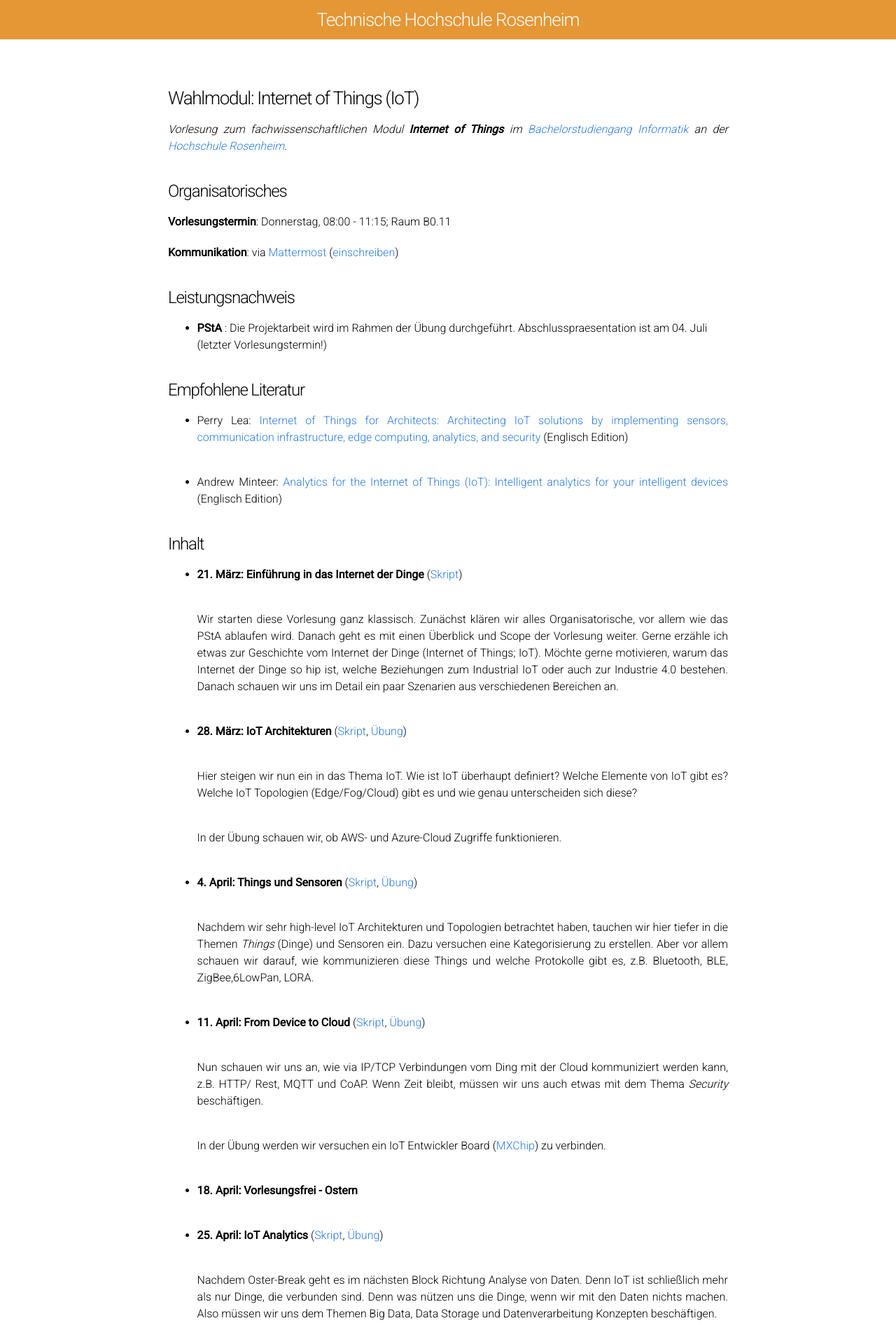
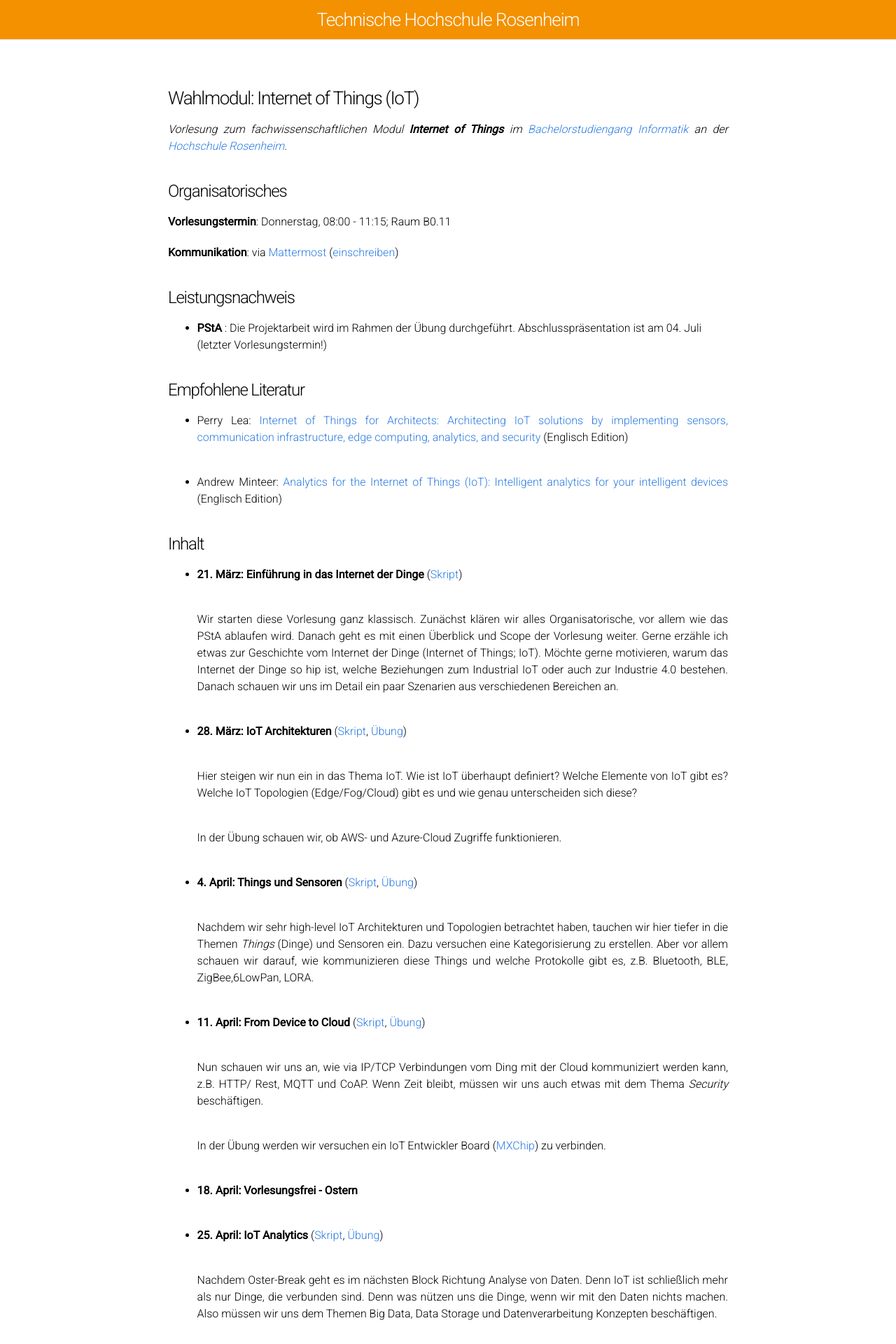
Before and after one commit to ammoza/hsro-inf-iot.github.io, a Jekyll site: the page built from README.md, in a window 1280 px wide. Shown: the top 1920 px of the page at 70% size. Built offline with Jekyll 4.4.1, drawn with Linux system fonts in a browser that asks for light colours; our own code applies the rules of GitHub Pages for plain Markdown files.

Commit message:
color and typo fixed

```diff
--- a/README.md
+++ b/README.md
@@ -11,7 +11,7 @@ _Vorlesung zum fachwissenschaftlichen Modul **Internet of Things** im [Bachelors
 
 ## Leistungsnachweis
 
-- **PStA** : Die Projektarbeit wird im Rahmen der Übung durchgeführt. Abschlusspraesentation ist am 04. Juli (letzter Vorlesungstermin!)
+- **PStA** : Die Projektarbeit wird im Rahmen der Übung durchgeführt. Abschlusspräsentation ist am 04. Juli (letzter Vorlesungstermin!)
 
 ## Empfohlene Literatur
 
--- a/css/main.css
+++ b/css/main.css
@@ -130,7 +130,7 @@ a:visited { color: #205caa; }
 .site-header {
   border-bottom: 1px solid #e8e8e8;
   min-height: 56px;
-  background-color: rgb(229, 150, 53);
+  background-color: rgb(243, 145, 0);
 }
 
 .site-title,
```
